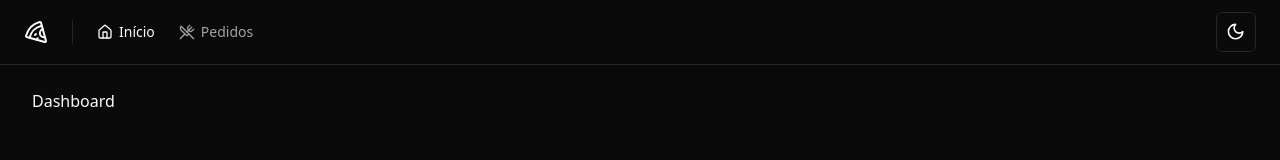
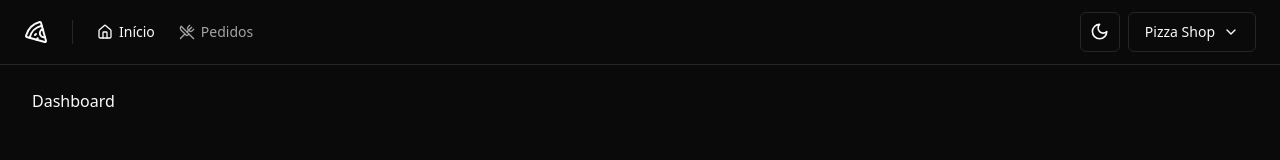
Before and after one commit to iPaulinh0/pizza-shop, a React (Vite) app: page / in a window 1280 px wide. Shown: the top 160 px of the page. Built offline with nearby package versions, Linux system fonts and the light colour scheme.

Commit message:
feat: account menu configuration

```diff
--- /dev/null
+++ b/src/components/account-menu.tsx
@@ -0,0 +1,33 @@
+import { DropdownMenu, DropdownMenuContent, DropdownMenuItem, DropdownMenuLabel, DropdownMenuSeparator, DropdownMenuTrigger } from "./ui/dropdown-menu";
+import { Button } from "./ui/button";
+import { Building, ChevronDown, LogOut } from "lucide-react";
+
+export function AccountMenu() {
+  return(
+    <DropdownMenu>
+      <DropdownMenuTrigger asChild>
+        <Button variant={"outline"} className="flex items-center gap-2 select-none">
+          Pizza Shop
+          <ChevronDown size={16}/>
+        </Button>
+      </DropdownMenuTrigger>
+      <DropdownMenuContent align="end" className="w-56">
+        <DropdownMenuLabel className="flex flex-col">
+          <span>Paulo Victor</span>
+          <span className="text-xs font-normal text-muted-foreground">paulo@paulodev.com</span>
+        </DropdownMenuLabel>
+        <DropdownMenuSeparator />
+        <DropdownMenuItem>
+          <Building size={16} className="mr-2"/>
+          <span>Perfil da Loja</span>
+        </DropdownMenuItem>
+
+        <DropdownMenuItem className="text-rose-500 dark:text-rose-400">
+          <LogOut size={16} className="mr-2"/>
+          <span>Sair</span>
+        </DropdownMenuItem>
+
+      </DropdownMenuContent>
+    </DropdownMenu>
+  )
+}
--- a/src/components/header.tsx
+++ b/src/components/header.tsx
@@ -2,6 +2,7 @@
 import { Separator } from "./ui/separator";
 import { NavLink } from './nav-link'
 import { ThemeToggle } from "./theme/theme-toggle";
+import { AccountMenu } from "./account-menu";
 
 export function Header() {
   return(
@@ -24,6 +25,7 @@
         </nav>
         <div className="ml-auto flex items-center gap-2">
           <ThemeToggle />
+          <AccountMenu />
         </div>
       </div>
     </div>
```
